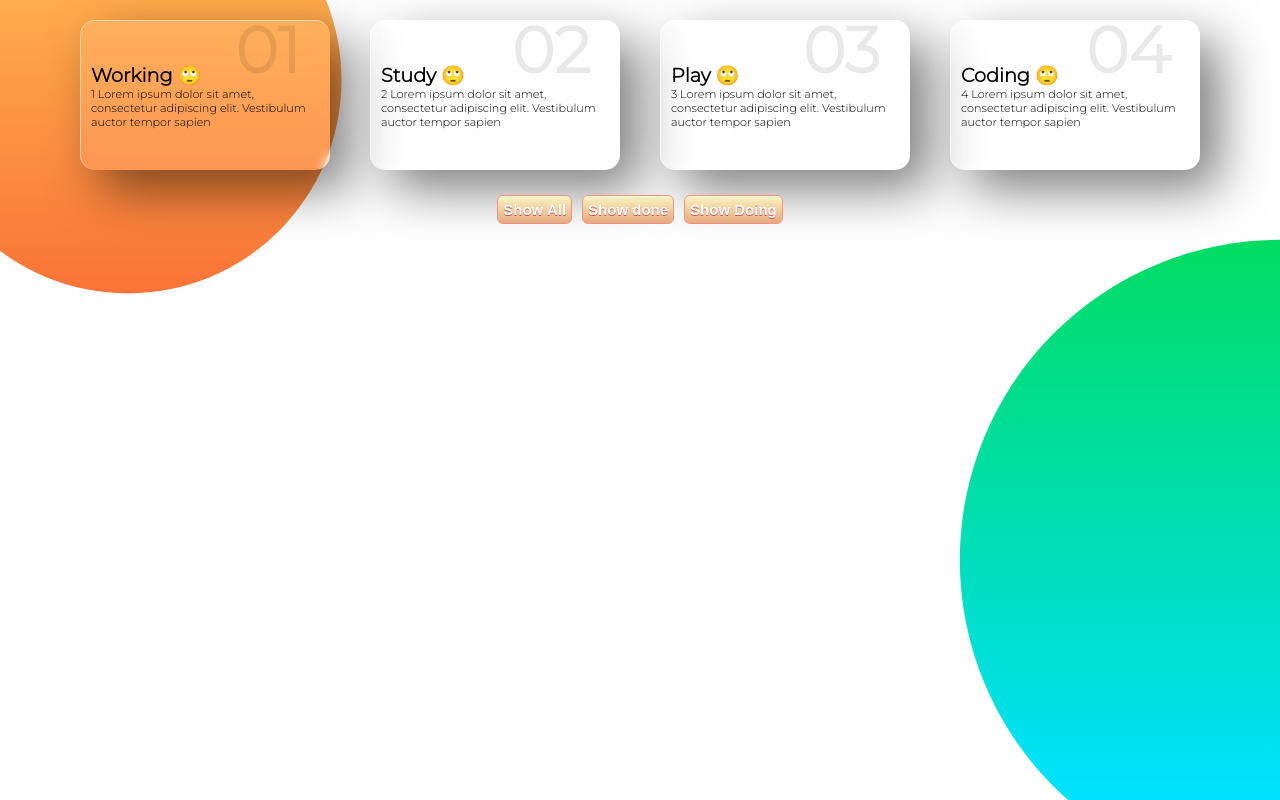
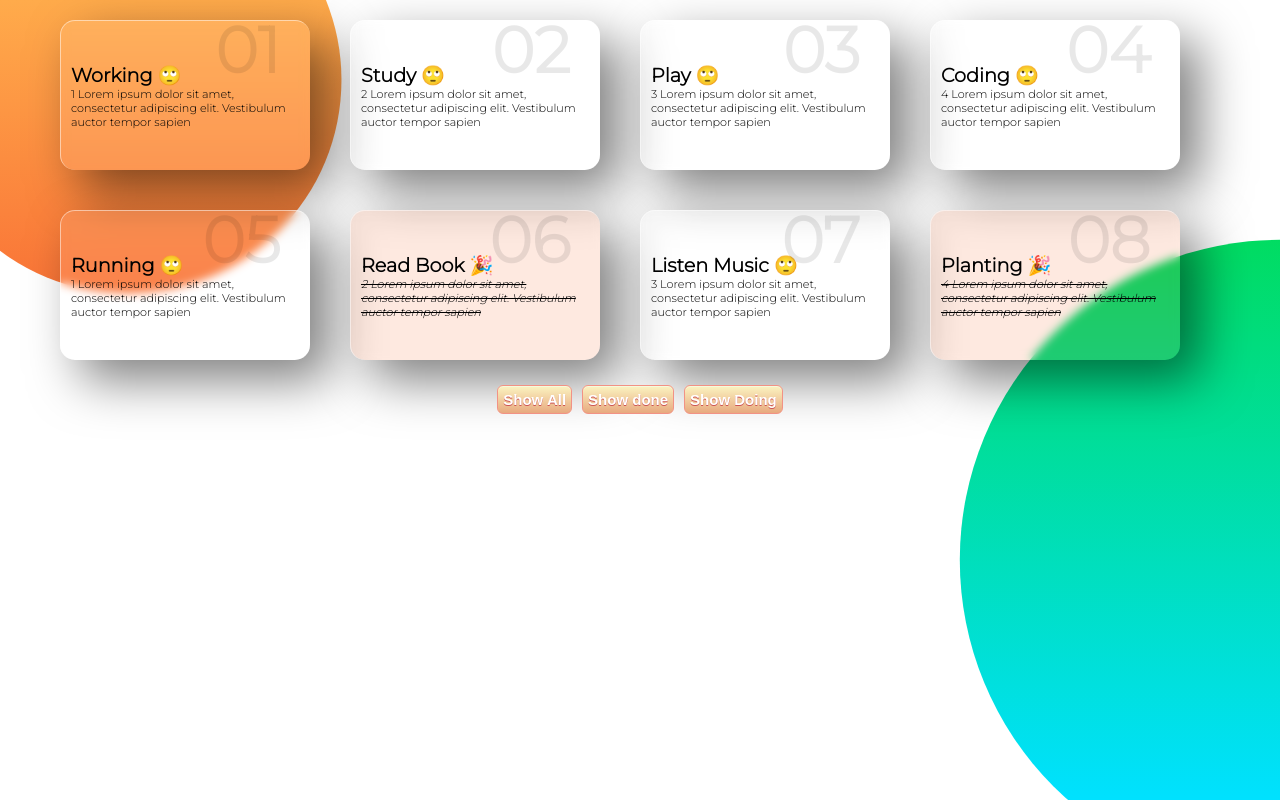
Before and after one commit to tuanba-git/learning-react, a React (Create React App) app: page / in a window 1280 px wide. Built offline with nearby package versions, Linux system fonts and the light colour scheme.

Commit message:
move mock data to folder Mockdata

```diff
--- a/src/features/Todo/index.jsx
+++ b/src/features/Todo/index.jsx
@@ -1,37 +1,7 @@
 import React, { useState } from 'react';
 import './styles.scss';
 import TodoList from './TodoList';
-
-const initTodoList = [
-  {
-    id: '01',
-    title: 'Working',
-    description:
-      '1 Lorem ipsum dolor sit amet, consectetur adipiscing elit. Vestibulum auctor tempor sapien',
-    status: 'doing'
-  },
-  {
-    id: '02',
-    title: 'Study',
-    description:
-      '2 Lorem ipsum dolor sit amet, consectetur adipiscing elit. Vestibulum auctor tempor sapien',
-    status: 'doing'
-  },
-  {
-    id: '03',
-    title: 'Play',
-    description:
-      '3 Lorem ipsum dolor sit amet, consectetur adipiscing elit. Vestibulum auctor tempor sapien',
-    status: 'doing'
-  },
-  {
-    id: '04',
-    title: 'Coding',
-    description:
-      '4 Lorem ipsum dolor sit amet, consectetur adipiscing elit. Vestibulum auctor tempor sapien',
-    status: 'doing'
-  }
-];
+import initTodoList from './mock/todoData';
 
 function TodoFeature(props) {
   const [todoList, setTodoList] = useState(initTodoList);
--- /dev/null
+++ b/src/features/Todo/mock/todoData.js
@@ -0,0 +1,60 @@
+const todoList = [
+  {
+    id: '01',
+    title: 'Working',
+    description:
+      '1 Lorem ipsum dolor sit amet, consectetur adipiscing elit. Vestibulum auctor tempor sapien',
+    status: 'doing'
+  },
+  {
+    id: '02',
+    title: 'Study',
+    description:
+      '2 Lorem ipsum dolor sit amet, consectetur adipiscing elit. Vestibulum auctor tempor sapien',
+    status: 'doing'
+  },
+  {
+    id: '03',
+    title: 'Play',
+    description:
+      '3 Lorem ipsum dolor sit amet, consectetur adipiscing elit. Vestibulum auctor tempor sapien',
+    status: 'doing'
+  },
+  {
+    id: '04',
+    title: 'Coding',
+    description:
+      '4 Lorem ipsum dolor sit amet, consectetur adipiscing elit. Vestibulum auctor tempor sapien',
+    status: 'doing'
+  },
+  {
+    id: '05',
+    title: 'Running',
+    description:
+      '1 Lorem ipsum dolor sit amet, consectetur adipiscing elit. Vestibulum auctor tempor sapien',
+    status: 'doing'
+  },
+  {
+    id: '06',
+    title: 'Read Book',
+    description:
+      '2 Lorem ipsum dolor sit amet, consectetur adipiscing elit. Vestibulum auctor tempor sapien',
+    status: 'done'
+  },
+  {
+    id: '07',
+    title: 'Listen Music',
+    description:
+      '3 Lorem ipsum dolor sit amet, consectetur adipiscing elit. Vestibulum auctor tempor sapien',
+    status: 'doing'
+  },
+  {
+    id: '08',
+    title: 'Planting',
+    description:
+      '4 Lorem ipsum dolor sit amet, consectetur adipiscing elit. Vestibulum auctor tempor sapien',
+    status: 'done'
+  }
+];
+
+export default todoList;
```
